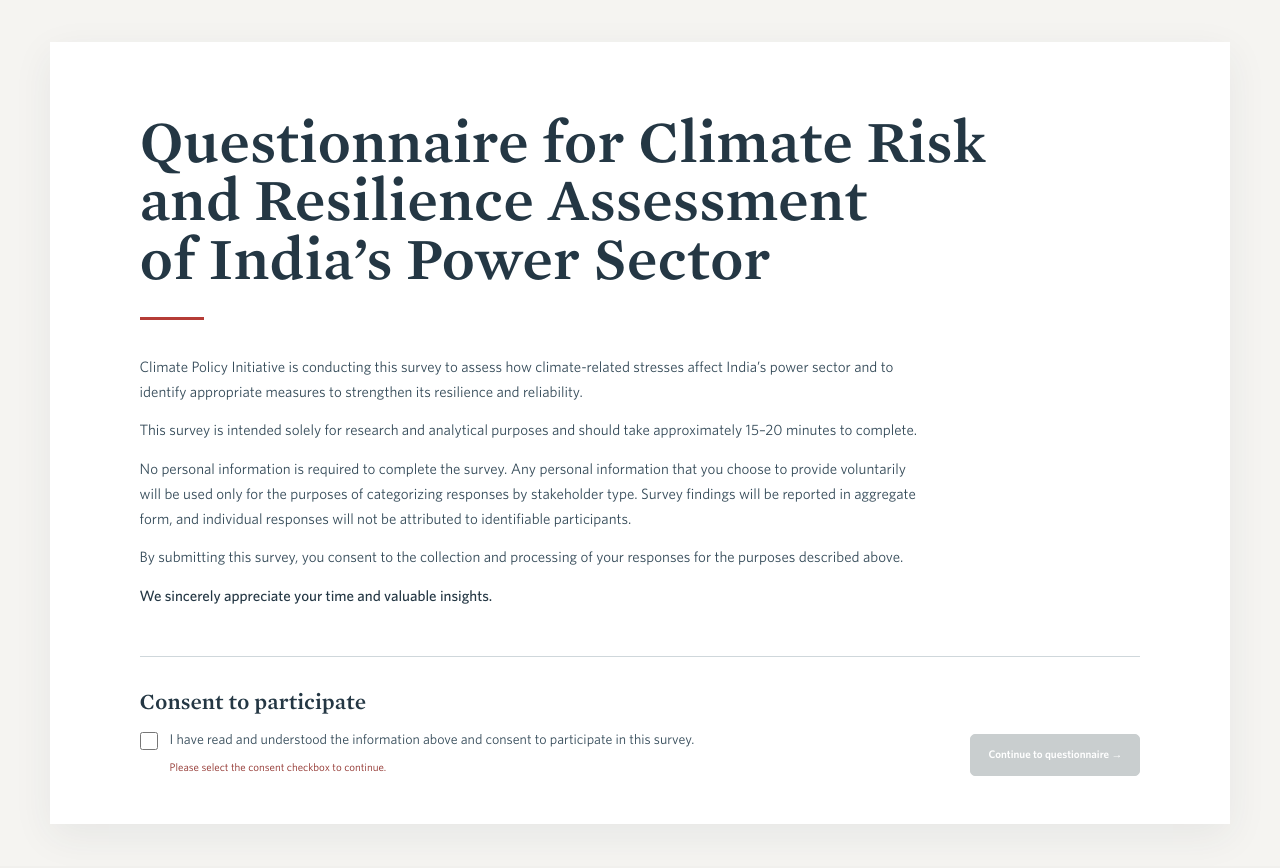
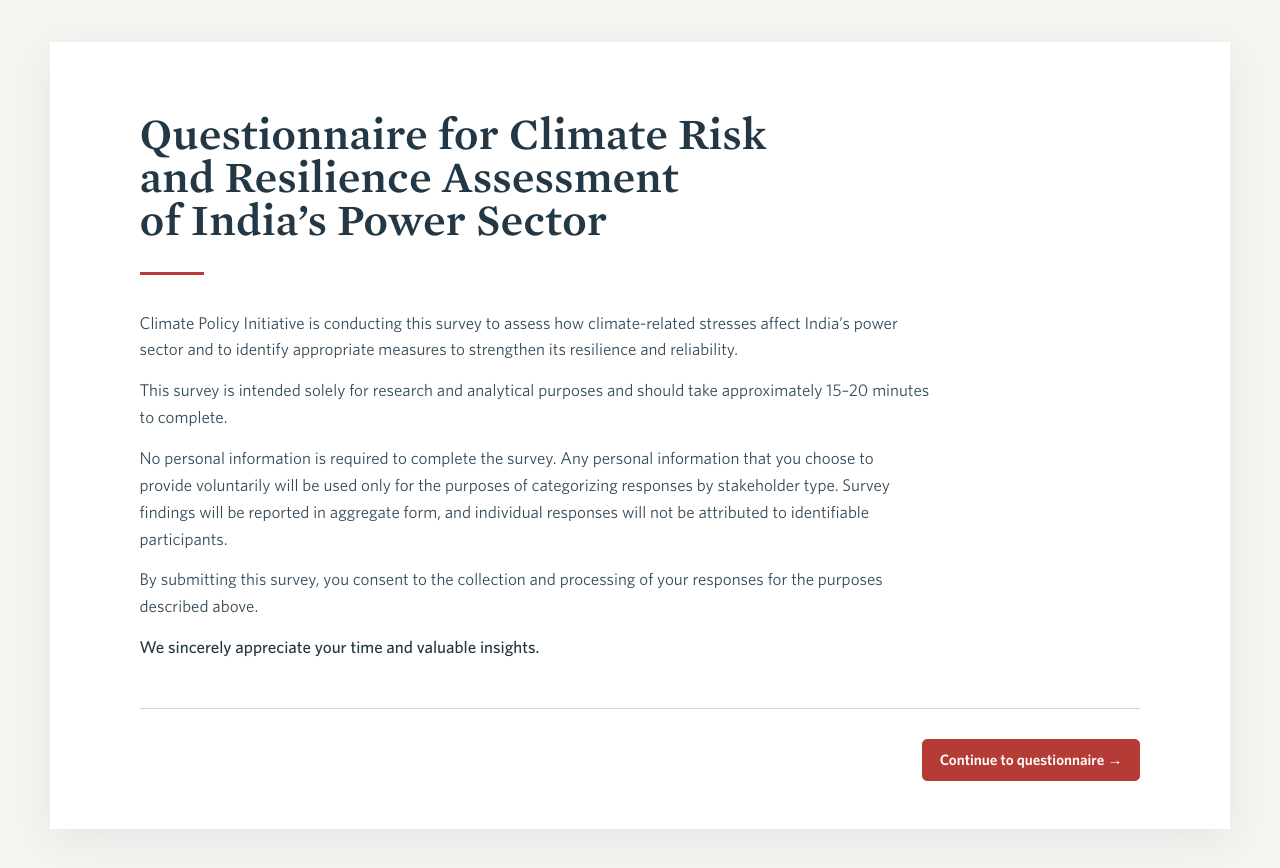
Before and after one commit to Malavikacpi/Project, a Next.js app: page / in a window 1280 px wide. Shown: the top 868 px of the page. Built offline with nearby package versions, Linux system fonts and the light colour scheme.

Commit message:
Refine CPI typography and simplify questionnaire entry

```diff
--- a/app/globals.css
+++ b/app/globals.css
@@ -18,7 +18,7 @@
   font-family: "Whitney";
   src: url("/fonts/whitney/Whitney-Semibold-Adv.otf") format("opentype");
   font-style: normal;
-  font-weight: 600 800;
+  font-weight: 600;
   font-display: swap;
 }
 
@@ -34,7 +34,7 @@
   font-family: "Mercury SSm";
   src: url("/fonts/mercury/MercurySSm-Medium_Web.woff2") format("woff2");
   font-style: normal;
-  font-weight: 500 600;
+  font-weight: 500;
   font-display: swap;
 }
 
@@ -47,14 +47,15 @@
 }
 
 :root {
-  --font-whitney: "Whitney", Arial, Helvetica, sans-serif;
-  --font-mercury: "Mercury SSm", Georgia, "Times New Roman", serif;
+  --font-body: "Whitney", Arial, Helvetica, sans-serif;
+  --font-heading: "Mercury SSm", Georgia, "Times New Roman", serif;
   --ink: #243744;
   --ink-soft: #354b59;
   --muted: #687985;
-  --maroon: #8f2f2a;
-  --red: #b53c36;
-  --red-bright: #b53c36;
+  --cpi-red: #b53c36;
+  --maroon: var(--cpi-red);
+  --red: var(--cpi-red);
+  --red-bright: var(--cpi-red);
   --red-soft: #fbf1f0;
   --cream: #faf8f3;
   --cream-deep: #f2efe9;
@@ -77,8 +78,8 @@ body {
   margin: 0;
   background: #f1f0ed;
   color: var(--ink);
-  font-family: var(--font-whitney);
-  font-size: 14px;
+  font-family: var(--font-body);
+  font-size: 15px;
   line-height: 1.5;
 }
 
@@ -101,7 +102,8 @@ button,
 input,
 select,
 textarea {
-  font: inherit;
+  font-family: var(--font-body);
+  font-style: normal;
 }
 
 button,
@@ -173,8 +175,8 @@ select {
 .hero h1 {
   max-width: 720px;
   margin: 8px 0 13px;
-  font-family: var(--font-mercury);
-  font-size: clamp(27px, 3vw, 42px);
+  font-family: var(--font-heading);
+  font-size: clamp(26px, 2.6vw, 36px);
   font-weight: 500;
   letter-spacing: -1.2px;
   line-height: 1.08;
@@ -189,7 +191,7 @@ select {
   max-width: 650px;
   margin: 0;
   color: #e1dada;
-  font-size: 12px;
+  font-size: 15px;
   line-height: 1.55;
 }
 
@@ -231,7 +233,7 @@ select {
 .page-heading > p {
   margin: 0 0 6px;
   color: var(--red);
-  font-size: 9px;
+  font-size: 12px;
   font-weight: 700;
   letter-spacing: 2px;
   text-transform: uppercase;
@@ -242,7 +244,7 @@ select {
   position: relative;
   margin: 0 0 16px;
   padding-bottom: 13px;
-  font-family: var(--font-mercury);
+  font-family: var(--font-heading);
   font-size: 29px;
   font-weight: 600;
   line-height: 1.2;
@@ -265,7 +267,7 @@ select {
   display: block;
   max-width: 850px;
   color: var(--muted);
-  font-size: 13px;
+  font-size: 16px;
 }
 
 .section-card-grid {
@@ -309,7 +311,7 @@ select {
 
 .section-card:focus-visible,
 .asset-card:focus-visible {
-  outline: 3px solid rgba(189, 38, 51, .24);
+  outline: 3px solid rgba(181, 60, 54, .24);
   outline-offset: 3px;
   border-color: var(--red);
 }
@@ -328,7 +330,7 @@ select {
   display: block;
   margin: 0 0 7px;
   color: var(--red);
-  font-size: 8px;
+  font-size: 12px;
   font-weight: 700;
   letter-spacing: 1.25px;
   text-transform: uppercase;
@@ -336,7 +338,7 @@ select {
 
 .section-card strong {
   display: block;
-  font-family: var(--font-mercury);
+  font-family: var(--font-heading);
   font-size: 20px;
   line-height: 1.25;
 }
@@ -345,7 +347,7 @@ select {
   max-width: 235px;
   margin: 7px 20px 0 0;
   color: var(--muted);
-  font-size: 13px;
+  font-size: 15px;
   line-height: 1.45;
 }
 
@@ -393,7 +395,7 @@ select {
   background: transparent;
   color: var(--red);
   cursor: pointer;
-  font-size: 10px;
+  font-size: 15px;
   font-weight: 700;
   text-align: left;
 }
@@ -425,14 +427,14 @@ select {
 .side-heading p {
   margin: 0 0 6px;
   color: var(--red);
-  font-size: 9px;
+  font-size: 12px;
   font-weight: 700;
   letter-spacing: 2px;
   text-transform: uppercase;
 }
 
 .side-heading strong {
-  font-family: var(--font-mercury);
+  font-family: var(--font-heading);
   font-size: 18px;
   line-height: 1.3;
 }
@@ -455,7 +457,7 @@ select {
   background: transparent;
   color: #59616a;
   cursor: pointer;
-  font-size: 12px;
+  font-size: 14px;
   line-height: 1.35;
   text-align: left;
   transition: background .16s ease, border-color .16s ease, color .16s ease;
@@ -471,7 +473,7 @@ select {
 .stressor-nav button > span {
   min-width: 24px;
   color: #7d858c;
-  font-size: 9px;
+  font-size: 13px;
   font-weight: 700;
 }
 
@@ -515,7 +517,7 @@ select {
 .stressor-nav > p {
   margin: 0 0 7px 10px;
   color: var(--red);
-  font-size: 8px;
+  font-size: 12px;
   font-weight: 700;
   letter-spacing: 1.5px;
   text-transform: uppercase;
@@ -535,7 +537,7 @@ select {
   background: transparent;
   color: var(--red);
   cursor: pointer;
-  font-size: 11px;
+  font-size: 15px;
   font-weight: 700;
 }
 
@@ -596,12 +598,12 @@ select {
 .asset-card.selected {
   border-color: var(--red);
   background: var(--red-soft);
-  box-shadow: inset 0 0 0 1px rgba(189, 38, 51, .08);
+  box-shadow: inset 0 0 0 1px rgba(181, 60, 54, .08);
 }
 
 .asset-card strong {
   display: block;
-  font-family: var(--font-mercury);
+  font-family: var(--font-heading);
   font-size: 18px;
 }
 
@@ -631,7 +633,7 @@ select {
 
 .placeholder-label {
   color: var(--red);
-  font-size: 8px;
+  font-size: 12px;
   font-weight: 700;
   letter-spacing: 1.5px;
   text-transform: uppercase;
@@ -639,14 +641,14 @@ select {
 
 .placeholder-panel h3 {
   margin: 5px 0 7px;
-  font-family: var(--font-mercury);
+  font-family: var(--font-heading);
   font-size: 19px;
 }
 
 .placeholder-panel p {
   margin: 0;
   color: var(--muted);
-  font-size: 12px;
+  font-size: 15px;
 }
 
 .instruction-box {
@@ -660,12 +662,12 @@ select {
 
 .instruction-box strong {
   color: var(--red);
-  font-size: 12px;
+  font-size: 15px;
 }
 
 .instruction-box p {
   margin: 5px 0 0;
-  font-size: 12px;
+  font-size: 15px;
 }
 
 .toolbar {
@@ -678,14 +680,14 @@ select {
   border-radius: 7px;
   background: rgba(255, 255, 255, .76);
   color: var(--muted);
-  font-size: 11px;
+  font-size: 14px;
   justify-content: space-between;
   gap: 14px;
 }
 
 .toolbar > strong {
   color: var(--ink-soft);
-  font-size: 10px;
+  font-size: 14px;
 }
 
 .status-dot {
@@ -718,7 +720,7 @@ select {
   border: 1px solid #d9949a;
   border-radius: 50%;
   color: var(--red);
-  font-family: var(--font-mercury);
+  font-family: var(--font-heading);
   font-size: 15px;
   font-weight: 700;
 }
@@ -726,7 +728,7 @@ select {
 .section-title p {
   margin: 0 0 2px;
   color: var(--red);
-  font-size: 8px;
+  font-size: 12px;
   font-weight: 700;
   letter-spacing: 1.8px;
   text-transform: uppercase;
@@ -734,9 +736,9 @@ select {
 
 .section-title h2 {
   margin: 0;
-  font-family: var(--font-mercury);
-  font-size: 24px;
-  font-weight: 600;
+  font-family: var(--font-heading);
+  font-size: 27px;
+  font-weight: 500;
   line-height: 1.2;
 }
 
@@ -772,7 +774,7 @@ select {
 .eyebrow-light {
   margin: 0 0 13px;
   color: var(--red);
-  font-size: 8.5px;
+  font-size: 12px;
   font-weight: 700;
   letter-spacing: 1.7px;
   text-transform: uppercase;
@@ -786,7 +788,7 @@ select {
   border-radius: 10px;
   background: #fff7f7;
   color: var(--maroon);
-  font-size: 7px;
+  font-size: 12px;
   letter-spacing: .8px;
   vertical-align: 1px;
 }
@@ -812,14 +814,15 @@ select {
 
 .question-head > span {
   color: var(--red);
-  font-family: var(--font-mercury);
-  font-size: 14px;
+  font-family: var(--font-heading);
+  font-family: var(--font-body);
+  font-size: 15px;
   font-weight: 700;
 }
 
 .question h3 {
   margin: 0 0 14px;
-  font-size: 14px;
+  font-size: 17px;
   font-weight: 600;
   line-height: 1.45;
 }
@@ -833,7 +836,7 @@ select {
   border-radius: 3px;
   background: #faf8f6;
   color: var(--muted);
-  font-size: 10px;
+  font-size: 14px;
 }
 
 .unit-label strong {
@@ -872,7 +875,7 @@ select {
   gap: 9px;
   padding: 9px 10px;
   cursor: pointer;
-  font-size: 11.5px;
+  font-size: 15px;
   line-height: 1.4;
 }
 
@@ -899,7 +902,8 @@ table {
   width: 100%;
   min-width: 680px;
   border-collapse: collapse;
-  font-size: 10.5px;
+  font-family: var(--font-body);
+  font-size: 14px;
 }
 
 th,
@@ -913,7 +917,7 @@ td {
 thead th {
   background: #f2f4f4;
   color: var(--ink);
-  font-size: 8.5px;
+  font-size: 13px;
   letter-spacing: .5px;
   text-transform: uppercase;
 }
@@ -933,7 +937,8 @@ textarea {
   outline: none;
   background: #fff;
   color: var(--ink);
-  font-size: 11px;
+  font-family: var(--font-body);
+  font-size: 15px;
 }
 
 select {
@@ -944,7 +949,7 @@ select:focus,
 input:focus,
 textarea:focus {
   border-color: var(--red);
-  box-shadow: 0 0 0 2px rgba(189, 38, 51, .1);
+  box-shadow: 0 0 0 2px rgba(181, 60, 54, .1);
 }
 
 .measures th:nth-child(1) {
@@ -981,7 +986,7 @@ textarea:focus {
   display: block;
   margin-top: 4px;
   color: var(--muted);
-  font-size: 8.5px;
+  font-size: 14px;
 }
 
 .percent {
@@ -996,7 +1001,7 @@ textarea:focus {
 
 .custom-measure-row > td:first-child {
   color: var(--red);
-  font-family: var(--font-mercury);
+  font-family: var(--font-heading);
   font-weight: 700;
 }
 
@@ -1007,7 +1012,7 @@ textarea:focus {
 
 .custom-measure-label > span {
   color: var(--ink-soft);
-  font-size: 10px;
+  font-size: 14px;
   font-weight: 700;
 }
 
@@ -1032,7 +1037,7 @@ textarea:focus {
   padding: 0;
   border: 0;
   color: var(--ink-soft);
-  font-size: 10.5px;
+  font-size: 14px;
 }
 
 .custom-measure-prompt legend {
@@ -1052,7 +1057,7 @@ textarea:focus {
   gap: 5px;
   color: var(--ink-soft);
   cursor: pointer;
-  font-size: 10px;
+  font-size: 14px;
   font-weight: 700;
 }
 
@@ -1067,7 +1072,7 @@ textarea:focus {
 .block-label {
   display: block;
   margin-bottom: 11px;
-  font-family: var(--font-mercury);
+  font-family: var(--font-heading);
   font-size: 15px;
 }
 
@@ -1078,7 +1083,7 @@ textarea {
 
 .hint {
   color: var(--muted);
-  font-size: 11px;
+  font-size: 15px;
 }
 
 .details-grid {
@@ -1089,7 +1094,7 @@ textarea {
 
 .details-grid label {
   color: var(--muted);
-  font-size: 8.5px;
+  font-size: 14px;
   font-weight: 700;
   letter-spacing: .9px;
   text-transform: uppercase;
@@ -1113,7 +1118,7 @@ textarea {
 .question-navigation > span {
   margin-right: auto;
   color: var(--muted);
-  font-size: 10px;
+  font-size: 14px;
 }
 
 .progressive-section {
@@ -1148,8 +1153,8 @@ textarea {
   border: 1px solid #e8b9bd;
   border-radius: 5px;
   background: #fff1f1;
-  color: #8c1722;
-  font-size: 11px;
+  color: var(--cpi-red);
+  font-size: 14px;
 }
 
 .flow-card,
@@ -1166,7 +1171,7 @@ textarea {
 .flow-card h2,
 .completion-page h2 {
   margin: 0 0 11px;
-  font-family: var(--font-mercury);
+  font-family: var(--font-heading);
   font-size: 27px;
   line-height: 1.2;
 }
@@ -1175,7 +1180,7 @@ textarea {
 .completion-page > p:not(.eyebrow-light):not(.confidentiality) {
   margin: 0;
   color: var(--muted);
-  font-size: 13px;
+  font-size: 16px;
 }
 
 .flow-actions,
@@ -1195,7 +1200,7 @@ textarea {
   background: #fff;
   color: var(--ink-soft);
   cursor: pointer;
-  font-size: 11px;
+  font-size: 15px;
   font-weight: 700;
 }
 
@@ -1227,7 +1232,7 @@ textarea {
   display: block;
   margin-top: 16px;
   color: var(--muted);
-  font-size: 10px;
+  font-size: 14px;
 }
 
 .final-details {
@@ -1240,8 +1245,8 @@ textarea {
 
 .final-details > label {
   color: var(--ink-soft);
-  font-family: var(--font-mercury);
-  font-size: 14px;
+  font-family: var(--font-heading);
+  font-size: 18px;
 }
 
 .final-details textarea {
@@ -1260,7 +1265,7 @@ textarea {
   border-left: 3px solid var(--red);
   background: #faf5f2;
   color: var(--muted);
-  font-size: 10.5px;
+  font-size: 14px;
 }
 
 .question-navigation button,
@@ -1273,7 +1278,8 @@ textarea {
   background: #fff;
   color: var(--ink-soft);
   cursor: pointer;
-  font-size: 11px;
+  font-family: var(--font-body);
+  font-size: 14px;
   font-weight: 700;
   transition: background .16s ease, border-color .16s ease, transform .16s ease;
 }
@@ -1307,13 +1313,13 @@ textarea {
   padding: 17px 0;
   border-top: 1px solid var(--line-strong);
   color: var(--muted);
-  font-size: 11px;
+  font-size: 15px;
 }
 
 .finish strong {
   margin-right: 4px;
   color: var(--red);
-  font-family: var(--font-mercury);
+  font-family: var(--font-heading);
   font-size: 22px;
 }
 
@@ -1326,13 +1332,12 @@ textarea {
 .placeholder-panel h3,
 .section-title > span,
 .section-title h2,
-.question-head > span,
 .block-label,
 .flow-card h2,
 .completion-page h2,
 .final-details > label,
 .finish strong {
-  font-family: var(--font-mercury);
+  font-family: var(--font-heading);
   letter-spacing: 0;
 }
 
@@ -1367,8 +1372,8 @@ textarea {
   max-width: 880px;
   margin: 0 0 36px;
   color: var(--ink);
-  font-family: var(--font-mercury);
-  font-size: 54px;
+  font-family: var(--font-heading);
+  font-size: 40px;
   font-weight: 500;
   letter-spacing: 0;
   line-height: 1.08;
@@ -1387,8 +1392,8 @@ textarea {
 .consent-introduction {
   max-width: 790px;
   color: var(--ink-soft);
-  font-size: 15px;
-  line-height: 1.65;
+  font-size: 17px;
+  line-height: 1.58;
 }
 
 .consent-introduction p {
@@ -1402,71 +1407,18 @@ textarea {
 }
 
 .consent-action-area {
-  display: grid;
-  grid-template-columns: minmax(0, 1fr) auto;
-  align-items: end;
-  gap: 30px;
+  display: flex;
+  justify-content: flex-end;
   margin-top: 46px;
   padding-top: 30px;
   border-top: 1px solid var(--line-strong);
 }
 
-.consent-fieldset {
-  min-width: 0;
-  margin: 0;
-  padding: 0;
-  border: 0;
-}
-
-.consent-fieldset legend {
-  margin: 0 0 13px;
-  padding: 0;
-  color: var(--ink);
-  font-family: var(--font-mercury);
-  font-size: 20px;
-  font-weight: 600;
-}
-
-.consent-check {
-  display: flex;
-  align-items: flex-start;
-  gap: 12px;
-  max-width: 700px;
-  color: var(--ink-soft);
-  cursor: pointer;
-  font-size: 14px;
-  line-height: 1.5;
-}
-
-.consent-check input {
-  width: 18px;
-  height: 18px;
-  flex: 0 0 18px;
-  margin: 2px 0 0;
-  padding: 0;
-  accent-color: var(--red);
-}
-
-.consent-validation {
-  margin: 9px 0 0 30px;
-  color: #8f2f2a;
-  font-size: 11px;
-}
-
 .consent-continue {
   min-height: 42px;
   padding: 10px 17px;
+  font-size: 15px;
   white-space: nowrap;
-}
-
-.consent-continue:disabled {
-  border-color: #c9cecf;
-  background: #c9cecf;
-  color: #fff;
-  cursor: not-allowed;
-  filter: none;
-  opacity: 1;
-  transform: none;
 }
 
 @media (max-width: 1020px) {
@@ -1475,7 +1427,7 @@ textarea {
   }
 
   .consent-page h1 {
-    font-size: 44px;
+    font-size: 38px;
   }
 
   .section-card-grid,
@@ -1545,7 +1497,7 @@ textarea {
 
 @media (max-width: 700px) {
   body {
-    font-size: 13px;
+    font-size: 15px;
   }
 
   .page-shell {
@@ -1569,7 +1521,7 @@ textarea {
 
   .consent-page h1 {
     margin-bottom: 28px;
-    font-size: 34px;
+    font-size: 32px;
     line-height: 1.12;
   }
 
@@ -1578,19 +1530,13 @@ textarea {
   }
 
   .consent-introduction {
-    font-size: 14px;
+    font-size: 16px;
     line-height: 1.58;
   }
 
   .consent-action-area {
-    grid-template-columns: 1fr;
-    gap: 22px;
     margin-top: 34px;
     padding-top: 24px;
-  }
-
-  .consent-fieldset legend {
-    font-size: 19px;
   }
 
   .consent-continue {
@@ -1619,7 +1565,7 @@ textarea {
   }
 
   .hero p:not(.eyebrow) {
-    font-size: 12px;
+    font-size: 14px;
   }
 
   .hero-mark {
@@ -1694,7 +1640,7 @@ textarea {
   }
 
   .section-title h2 {
-    font-size: 20px;
+    font-size: 26px;
   }
 
   .question {
@@ -1715,7 +1661,7 @@ textarea {
   }
 
   .question h3 {
-    font-size: 13.5px;
+    font-size: 17px;
   }
 
   .choice-grid {
--- a/components/QuestionnaireForm.tsx
+++ b/components/QuestionnaireForm.tsx
@@ -177,7 +177,7 @@ function FlowCard({ title, description, children }: { title: string; description
   return <section className="flow-card"><p className="eyebrow-light">Questionnaire progress</p><h2>{title}</h2><p>{description}</p><div className="flow-actions">{children}</div></section>;
 }
 
-function ConsentPage({ checked, onChange, onContinue }: { checked: boolean; onChange: (checked: boolean) => void; onContinue: () => void }) {
+function ConsentPage({ onContinue }: { onContinue: () => void }) {
   return <section className="consent-page" aria-labelledby="survey-title">
     <div className="consent-copy">
       <h1 id="survey-title">{SURVEY_TITLE}</h1>
@@ -190,15 +190,7 @@ function ConsentPage({ checked, onChange, onContinue }: { checked: boolean; onCh
       </div>
     </div>
     <div className="consent-action-area">
-      <fieldset className="consent-fieldset">
-        <legend>Consent to participate</legend>
-        <label className="consent-check">
-          <input type="checkbox" required checked={checked} onChange={(event) => onChange(event.target.checked)} />
-          <span>I have read and understood the information above and consent to participate in this survey.</span>
-        </label>
-        {!checked && <p className="consent-validation">Please select the consent checkbox to continue.</p>}
-      </fieldset>
-      <button className="primary-action consent-continue" disabled={!checked} onClick={onContinue}>Continue to questionnaire →</button>
+      <button className="primary-action consent-continue" onClick={onContinue}>Continue to questionnaire →</button>
     </div>
   </section>;
 }
@@ -274,7 +266,6 @@ export default function QuestionnaireForm({ questionnaires }: { questionnaires:
   const [selectedAsset, setSelectedAsset] = useState<GenerationAsset | null>(null);
   const [stressIndexes, setStressIndexes] = useState<Record<string, number>>({});
   const [phase, setPhase] = useState<Phase>("questions");
-  const [consentChecked, setConsentChecked] = useState(false);
   const [consentGiven, setConsentGiven] = useState(false);
   const [consentTimestamp, setConsentTimestamp] = useState("");
   const [sessionId, setSessionId] = useState("");
@@ -292,7 +283,6 @@ export default function QuestionnaireForm({ questionnaires }: { questionnaires:
         if (state.answers && typeof state.answers === "object") setAnswers(state.answers);
         if (state.stressIndexes && typeof state.stressIndexes === "object") setStressIndexes(state.stressIndexes);
         if (state.consentGiven === true && typeof state.consentTimestamp === "string" && typeof state.sessionId === "string") {
-          setConsentChecked(true);
           setConsentGiven(true);
           setConsentTimestamp(state.consentTimestamp);
           setSessionId(state.sessionId);
@@ -311,7 +301,6 @@ export default function QuestionnaireForm({ questionnaires }: { questionnaires:
   }, [answers, consentGiven, consentTimestamp, hydrated, selectedAsset, sessionId, stressIndexes, view]);
 
   const continueFromConsent = () => {
-    if (!consentChecked) return;
     setConsentGiven(true);
     setConsentTimestamp(new Date().toISOString());
     setSessionId((current) => current || crypto.randomUUID());
@@ -381,7 +370,7 @@ export default function QuestionnaireForm({ questionnaires }: { questionnaires:
 
   return <main className={view === "consent" ? "page-shell landing-shell" : "page-shell"}><div className={view === "consent" ? "app-frame landing-frame" : "app-frame"}>
     {view !== "consent" && <header className="hero"><div className="hero-inner header-only"><div><h1>{titleLead}<span className="title-accent">Power Sector</span>{titleTail}</h1><p>{GENERAL_INTRODUCTION}</p></div></div></header>}
-    {view === "consent" ? <ConsentPage checked={consentChecked} onChange={setConsentChecked} onContinue={continueFromConsent} /> : view === "final" || view === "submitted" ? finalContent : view === "home" ? <section className="front-page">
+    {view === "consent" ? <ConsentPage onContinue={continueFromConsent} /> : view === "final" || view === "submitted" ? finalContent : view === "home" ? <section className="front-page">
       <div className="front-heading"><p>Questionnaire</p><h2>Select Power System Asset</h2><span>Please select the relevant power system asset to continue with the questionnaire.</span></div>
       <div className="section-card-grid">
         <button className="section-card" onClick={() => openView("generation")}><div><small>Power system asset</small><strong>Generation</strong><p>Solar, Wind and Thermal power generation assets</p></div><span className="card-arrow" aria-hidden="true">→</span></button>
```
